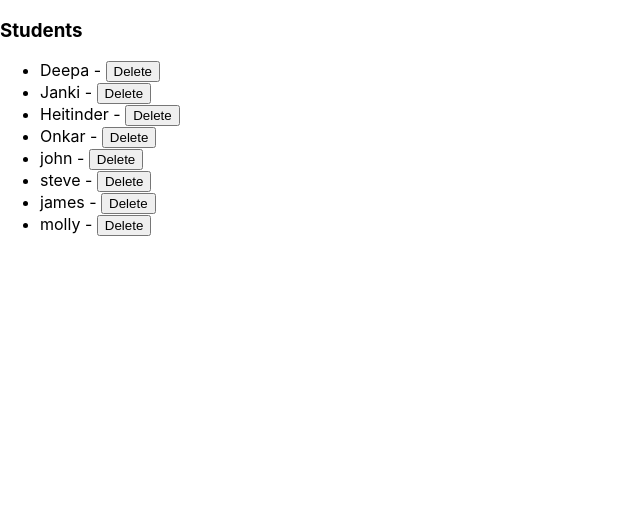
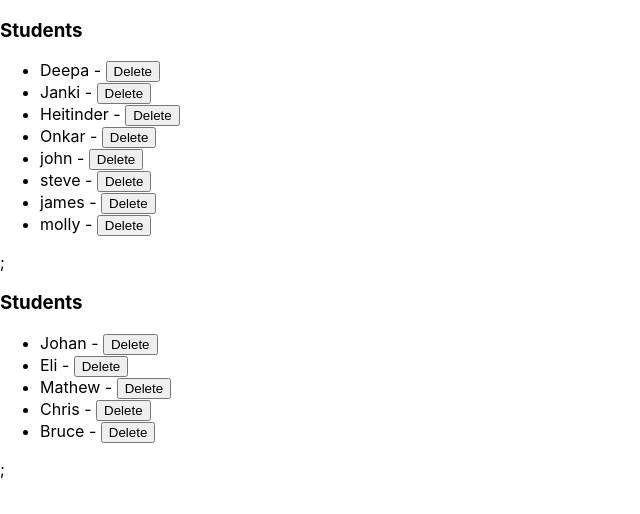
Before and after one commit to heitinders/training, a React (Create React App) app: page / in a window 1280 px wide. Shown: the top 514 px of the page, without its empty margins (0-640 px from the left). Built offline with nearby package versions, Linux system fonts and the light colour scheme.

Commit message:
03/38/2022

```diff
--- a/src/components/StudentContainer/StudentContainer.js
+++ b/src/components/StudentContainer/StudentContainer.js
@@ -25,6 +25,7 @@ class StudentContainer extends Component {
         "james",
         "molly",
       ],
+      friends: ["Johan", "Eli", "Mathew", "Chris", "Bruce"],
     };
   }
 
@@ -39,25 +40,26 @@ class StudentContainer extends Component {
     });
   }
 
-  handleDelte(index) {
+  handleDelte = (index) => {
     console.log(index);
     const newStudents = this.state.students;
     newStudents.splice(index, 1);
     this.updateStudents(newStudents);
-  }
+  };
 
   render() {
     return (
       <>
-        <h3>Students</h3>
-        <ul>
-          {this.state.students?.map((item, index) => (
-            <li key={index}>
-              {item} -{" "}
-              <button onClick={() => this.handleDelte(index)}>Delete</button>
-            </li>
-          ))}
-        </ul>
+        <StudentList
+          data={this.state.students}
+          deleteMethod={this.handleDelte}
+        />
+        ;
+        <StudentList
+          data={this.state.friends}
+          deleteMethod={this.handleDelte}
+        />
+        ;
       </>
     );
   }
--- a/src/components/StudentContainer/StudentList.js
+++ b/src/components/StudentContainer/StudentList.js
@@ -1,11 +1,12 @@
 const StudentList = (props) => {
+  const handleDelte = props.deleteMethod;
   return (
     <>
-      <h3>Students from a child component</h3>
+      <h3>Students</h3>
       <ul>
-        {props?.students?.map((item, index) => (
+        {props.data?.map((item, index) => (
           <li key={index}>
-            {item} - <button>Delete</button>
+            {item} - <button onClick={() => handleDelte(index)}>Delete</button>
           </li>
         ))}
       </ul>
```
